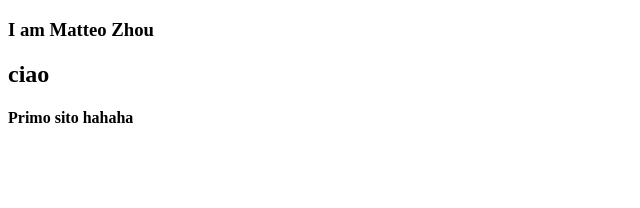
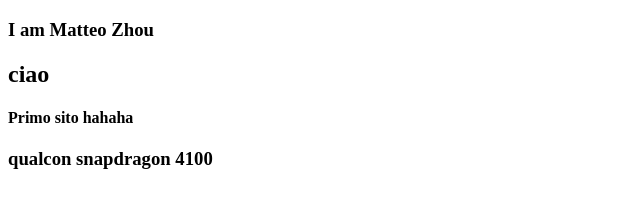
Before and after one commit to matteozhou/matteozhou, a plain HTML site: page index.html in a window 1280 px wide. Shown: the whole page, without its empty margins (0-640 px from the left). Drawn offline with Linux system fonts and the light colour scheme.

Commit message:
processor

```diff
--- a/index.html
+++ b/index.html
@@ -9,5 +9,7 @@
     <h3>I am Matteo Zhou</h3>
     <h2>ciao</h2>
     <h4>Primo sito hahaha</h4>
+    <h3>qualcon snapdragon 4100</h3>
+
 </body>
 </html>
```
